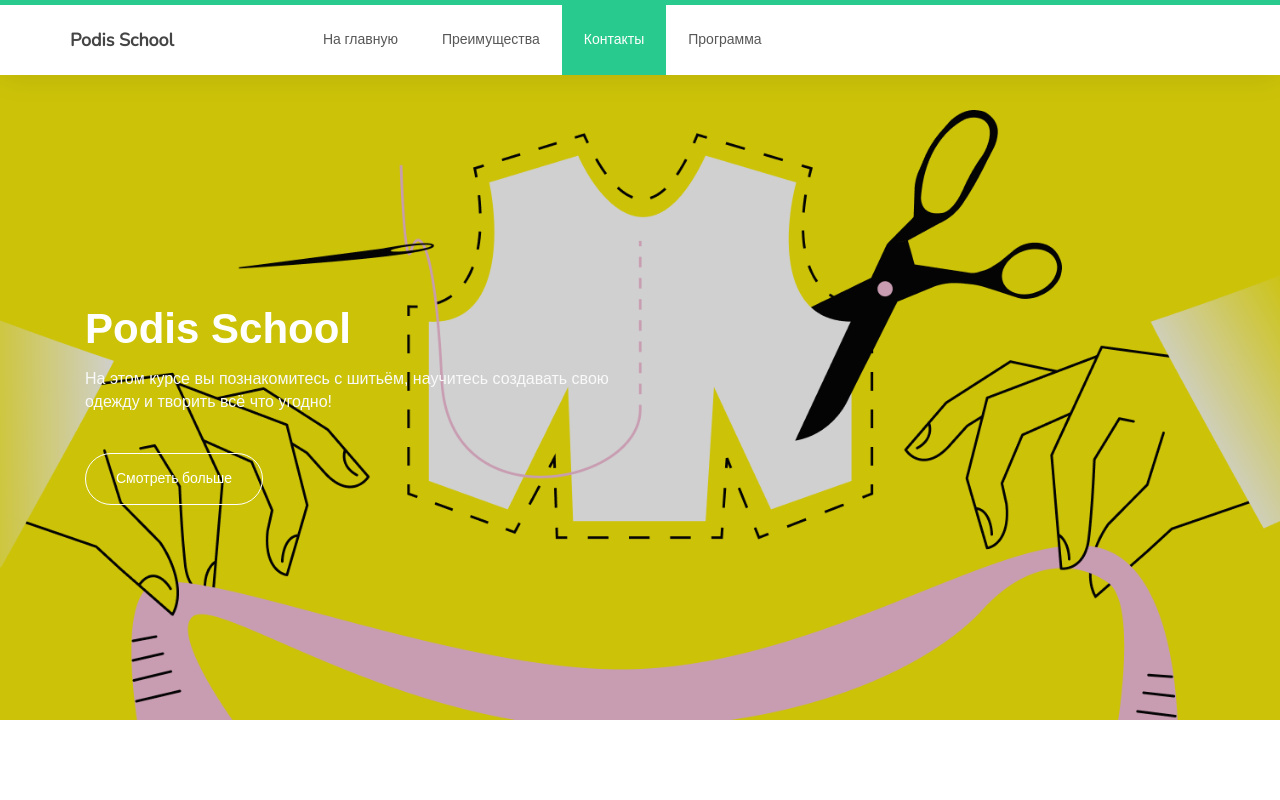
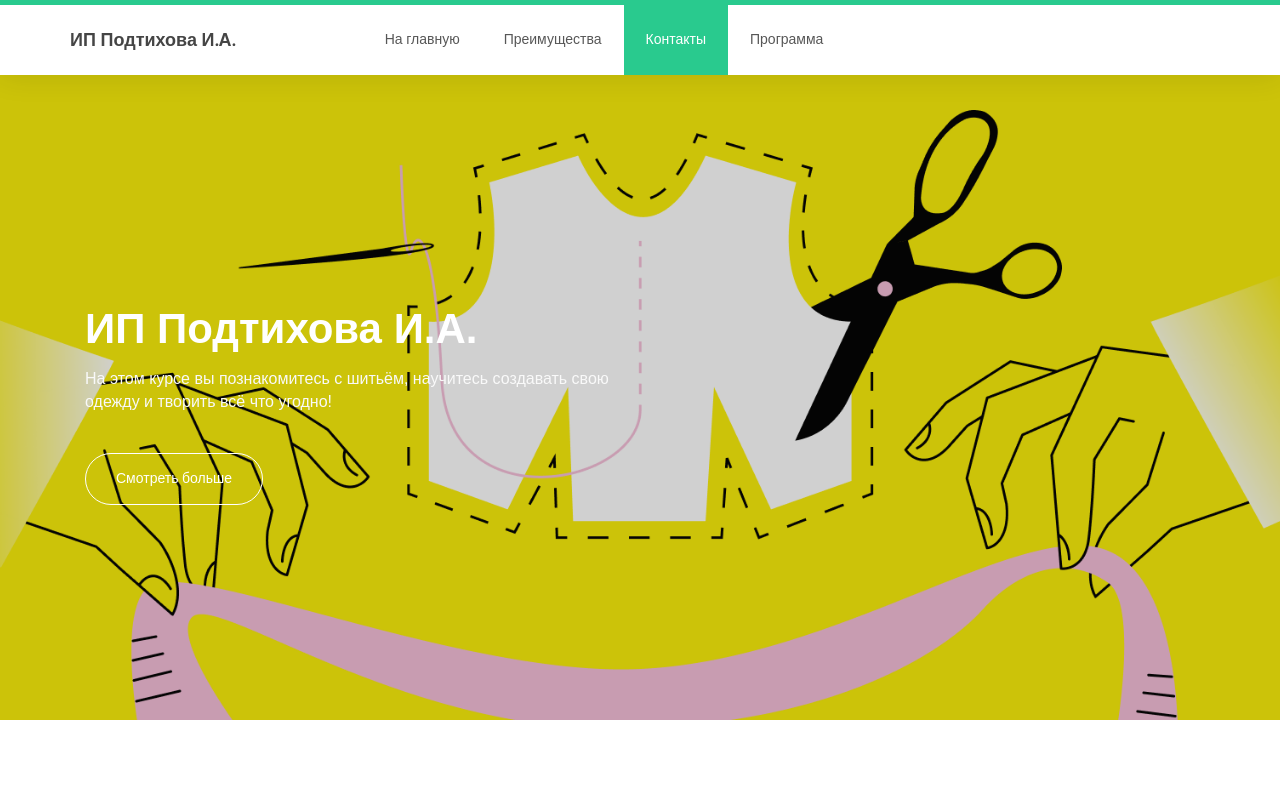
Before and after one commit to PodisSchool/PodisSchool.github.io, a plain HTML site: page other/index.html in a window 1280 px wide. Shown: the top 800 px of the page. Drawn offline with nearby package versions, Linux system fonts and the light colour scheme; a web font is replaced by a local one.

Commit message:
index.html

```diff
--- a/other/index.html
+++ b/other/index.html
@@ -43,7 +43,7 @@
                     </button>
 
                     <!-- lOGO TEXT HERE -->
-                    <a href="#" class="navbar-brand">Podis School</a>
+                    <a href="#" class="navbar-brand">ИП Подтихова И.А.</a>
                </div>
 
                <!-- MENU LINKS -->
@@ -69,7 +69,7 @@
                               <div class="caption">
                                    <div class="container">
                                         <div class="col-md-6 col-sm-12">
-                                             <h1>Podis School</h1>
+                                             <h1>ИП Подтихова И.А.</h1>
                                              <h3>На этом курсе вы познакомитесь с шитьём, научитесь создавать свою одежду и творить всё что угодно!</h3>
                                              <a href="#feature" class="section-btn btn btn-default smoothScroll">Смотреть больше</a>
                                         </div>
@@ -171,7 +171,7 @@
                                    <p>ОГРН 319352500011840</p>
                                    <p>ИНН 352604448173</p>
                                    <br>
-                                   <p>Copyright &copy; 2023 Podis School</p>
+                                   <p>Copyright &copy; 2024 ИП Подтихова И.А.</p>
                               </div>
                          </div>
                     </div>
```
